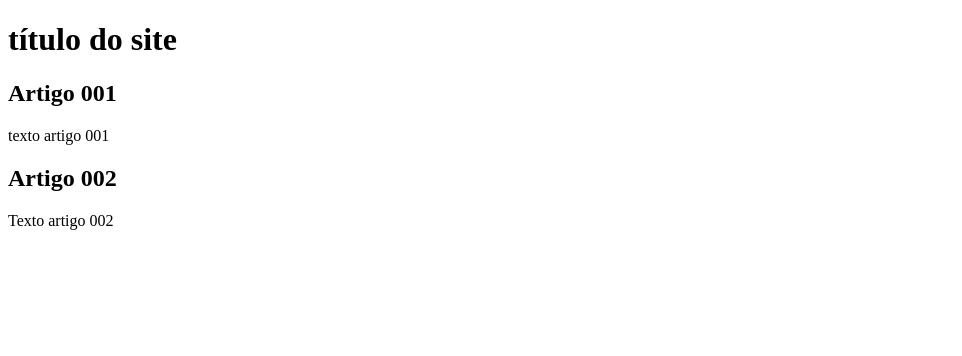
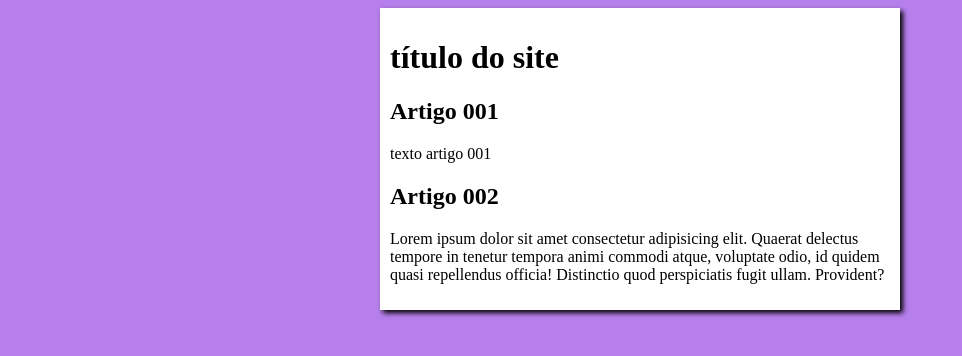
Before and after one commit to AurelienLF/projeto-site, a plain HTML site: page index.html in a window 1280 px wide. Shown: the whole page, without its empty margins (0-962 px from the left). Drawn offline with Linux system fonts and the light colour scheme.

Commit message:
iniciei o desing

```diff
--- /dev/null
+++ b/estilos/style.css
@@ -0,0 +1,16 @@
+* {
+    fornt-family: Arial, Helvetica, sans-serif;
+    front-size: 16px;
+}
+
+body {
+   background-color: rgb(183, 127, 236);
+}
+
+main{
+   background-color: white;
+   width: 500px;
+   margin: auto;
+   padding: 10px;
+   box-shadow: 3px 3px 5px rgba(0, 0, 0, 473);
+}
--- a/index.html
+++ b/index.html
@@ -4,6 +4,7 @@
     <meta charset="UTF-8">
     <meta name="viewport" content="width=device-width, initial-scale=1.0">
     <title>Título do site</title>
+    <link rel="stylesheet" href="estilos/style.css">
 </head>
 <body>
     <main>
@@ -16,7 +17,7 @@
         </article>
         <article>
             <h2>Artigo 002</h2>
-            <p>Texto artigo 002</p>
+            <p>Lorem ipsum dolor sit amet consectetur adipisicing elit. Quaerat delectus tempore in tenetur tempora animi commodi atque, voluptate odio, id quidem quasi repellendus officia! Distinctio quod perspiciatis fugit ullam. Provident?</p>
         </article>
     </main>
 </body>
```
